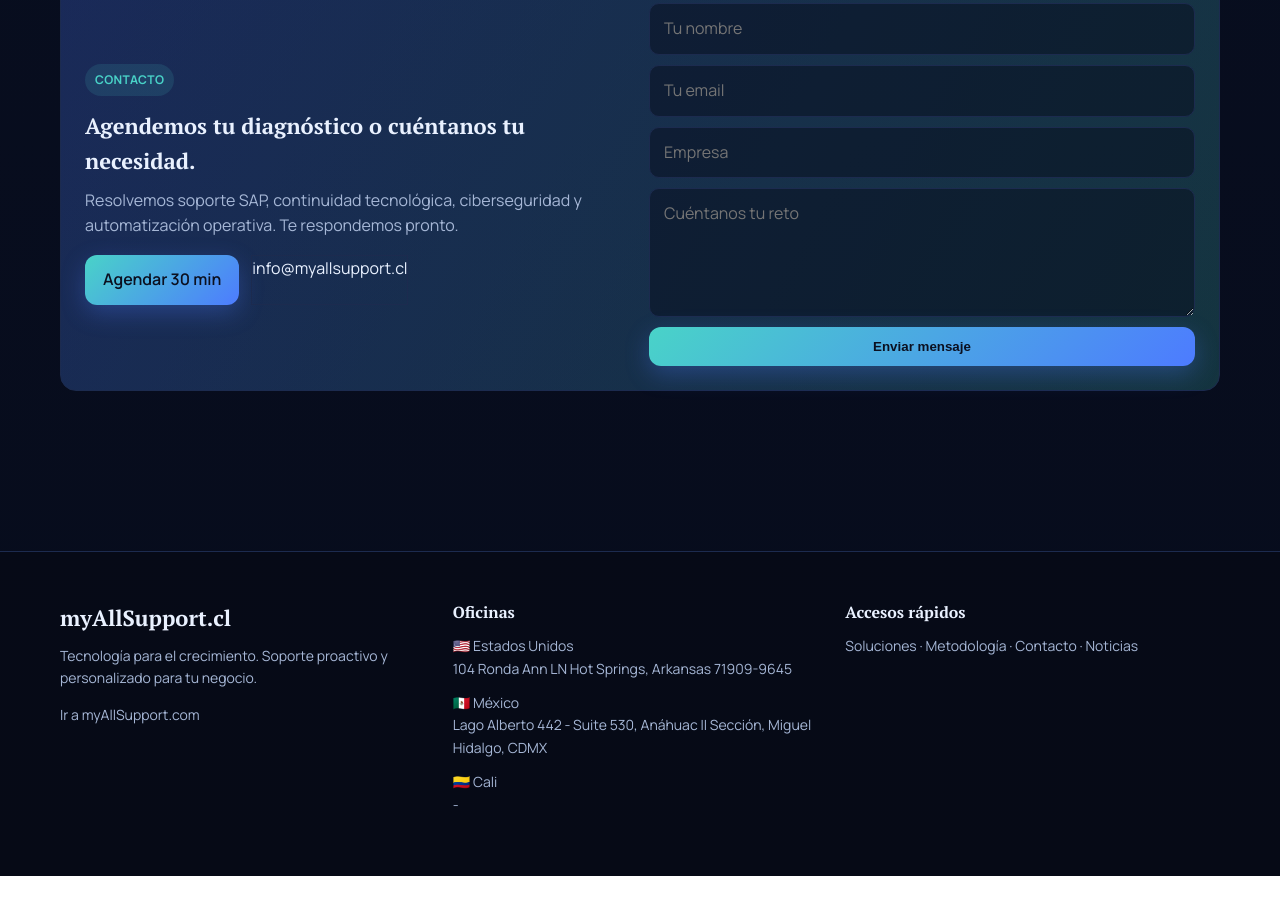
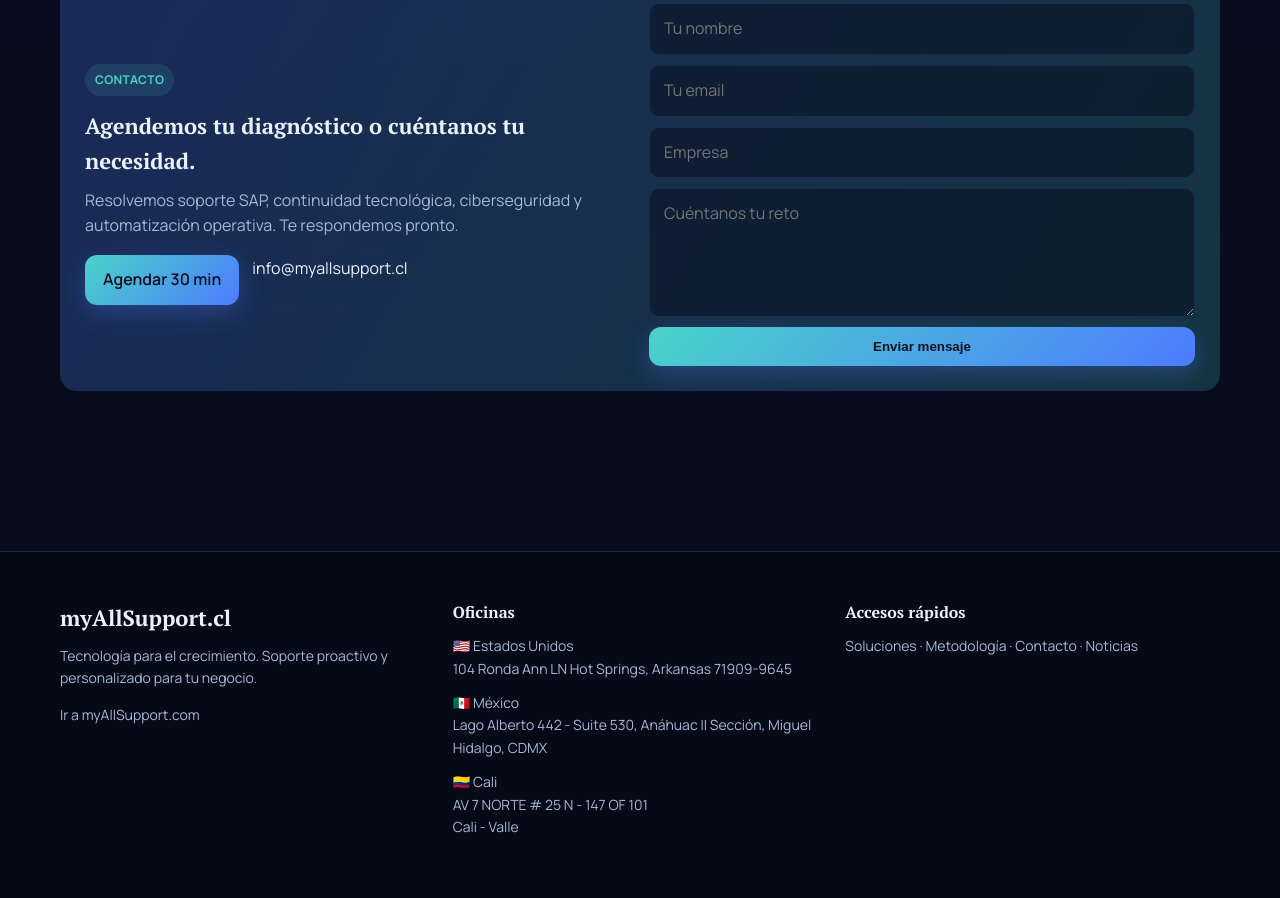
Before and after one commit to christianasmussenb/myallsupport, a plain HTML site: page index.html in a window 1280 px wide. Shown: the part 3578-4476 px from the top of the page. Before the commit the page ends 4454 px from the top, so only its background shows below. Drawn offline with Linux system fonts and the light colour scheme.

Commit message:
Update Cali office address in footer

```diff
--- a/index.html
+++ b/index.html
@@ -510,7 +510,7 @@
         <h4>Oficinas</h4>
         <p class="muted-link">🇺🇸 Estados Unidos<br>104 Ronda Ann LN Hot Springs, Arkansas 71909-9645</p>
         <p class="muted-link">🇲🇽 México<br>Lago Alberto 442 - Suite 530, Anáhuac II Sección, Miguel Hidalgo, CDMX</p>
-        <p class="muted-link">🇨🇴 Cali<br>-</p>
+        <p class="muted-link">🇨🇴 Cali<br>AV 7 NORTE # 25 N - 147 OF 101<br>Cali - Valle</p>
       </div>
       <div>
         <h4>Accesos rápidos</h4>
```
